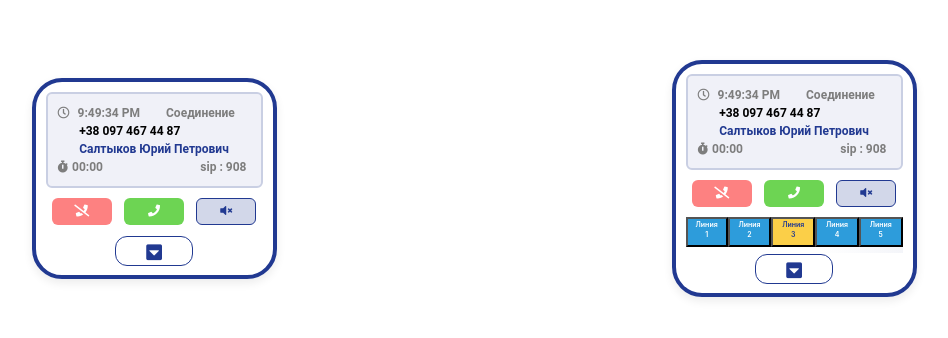
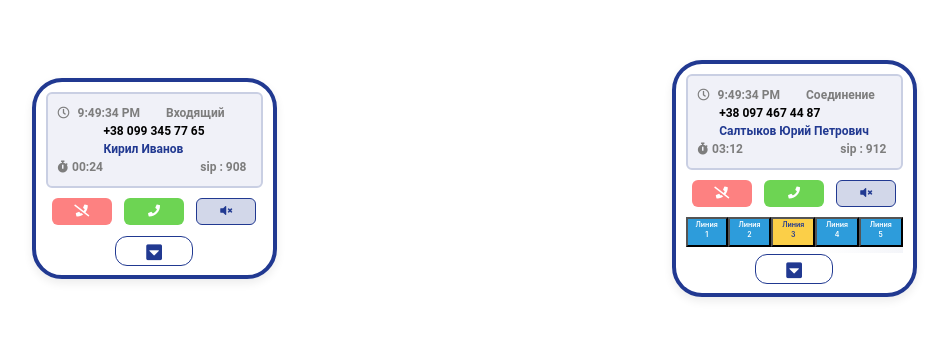
Before and after one commit to Zaitsev-Aleksandr/Soft-Phone-React, a React (Create React App) app: page / in a window 1280 px wide. Shown: the part 222-560 px from the top of the page, without its empty margins (166-1114 px from the left). Built offline with nearby package versions, Linux system fonts and the light colour scheme.

Commit message:
from pochaina

```diff
--- a/src/Components/Main/Main.js
+++ b/src/Components/Main/Main.js
@@ -2,31 +2,62 @@ import React from "react";
 import "./main.scss";
 
 import FotterButtonGrope from "./VisualPanel/visualPanelComponents/footerButtongroup";
-import VirtualMonitorBlock from "./VisualPanel/visualPanelComponents/DisplayInfoBlock/VirtualMonitorBlock";
-import ButtonBlock from "./VisualPanel/visualPanelComponents/ButtonBlock/ButtonBlock";
+import ButtonBlock from "./VisualPanel/ButtonBlock/ButtonBlock";
 import IncomingButtonBlock   from "./keyboardBlock/KeyboardWrapper/keyboardWrapperBlocks/IncomingLineButtons/IncomingButtonBlock";
 import MainButtonBlock from "./keyboardBlock/KeyboardWrapper/keyboardWrapperBlocks/MainButtons/MainButtonBlock";
 import NawBarDuttonBlock from "./keyboardBlock/KeyboardWrapper/keyboardWrapperBlocks/NawBarButton/NawBarButton";
+import CommonSpan from "./VisualPanel/visualPanelComponents/DisplayInfoBlock/input/CommonSpan";
+import Callinfo from "./VisualPanel/visualPanelComponents/DisplayInfoBlock/input/Callinfo";
 
 
 function Main() {
     return (
         <>
             <div className="main-wrapper d-flex flex-column justify-content-around position-relative">
-                <VirtualMonitorBlock/>
+                <div  className="virtual-monitor-block overflow-hidden d-flex flex-column align-items-center justify-content-between h-100 ">
+
+                    <div className="timer-input d-flex flex-nowrap align-items-center w-100">
+                        <i className="far fa-clock mr-1"/>
+                        <CommonSpan className="local-time-value" clientValue={new Date().toLocaleTimeString()}/>
+                        <CommonSpan className="time-value" clientValue="Входящий"/>
+                    </div>
+
+                    <Callinfo clientNumber="+38 099 345 77 65" clientName="Кирил Иванов"/>
+
+                    <div className="timer-input d-flex flex-nowrap align-items-center w-100">
+                        <i className="fas fa-stopwatch"/>
+                        <CommonSpan className="time-value" clientValue="00:24"/>
+                        <CommonSpan className={"text-nowrap text-right"} clientValue="sip : 908"/>
+                    </div>
+                </div>
                 <ButtonBlock/>
                 <div className="keyboard-wrapper d-flex flex-wrap">
-                    <IncomingButtonBlock/>
-                    <MainButtonBlock/>
-                    <NawBarDuttonBlock/>
+                    <IncomingButtonBlock />
+                    <MainButtonBlock />
+                    <NawBarDuttonBlock />
                 </div>
-              <FotterButtonGrope/>
+              <FotterButtonGrope />
             </div>
 
             <div className="main-wrapper d-flex flex-column justify-content-around position-relative">
-                <VirtualMonitorBlock/>
-                <ButtonBlock/>
-                <IncomingButtonBlock/>
+                <div  className="virtual-monitor-block overflow-hidden d-flex flex-column align-items-center justify-content-between h-100 ">
+
+                    <div className="timer-input d-flex flex-nowrap align-items-center w-100">
+                        <i className="far fa-clock mr-1"/>
+                        <CommonSpan className="local-time-value" clientValue={new Date().toLocaleTimeString()}/>
+                        <CommonSpan className="time-value" clientValue="Соединение"/>
+                    </div>
+
+                    <Callinfo clientNumber="+38 097 467 44 87" clientName="Салтыков Юрий Петрович"/>
+
+                    <div className="timer-input d-flex flex-nowrap align-items-center w-100">
+                        <i className="fas fa-stopwatch"/>
+                        <CommonSpan className="time-value" clientValue="03:12"/>
+                        <CommonSpan className={"text-nowrap text-right"} clientValue="sip : 912"/>
+                    </div>
+                </div>
+                <ButtonBlock />
+                <IncomingButtonBlock />
                 <div className="keyboard-wrapper d-flex flex-wrap">
                     <MainButtonBlock/>
                     <NawBarDuttonBlock/>
--- a/src/Components/Main/VisualPanel/visualPanelComponents/ButtonBlock/ButtonBlock.js
+++ b/src/Components/Main/VisualPanel/ButtonBlock/ButtonBlock.js
@@ -1,5 +1,5 @@
 import React from "react";
-import Button from "../../../../../CommonComponens/Button"
+import Button from "../../../../CommonComponens/Button"
 import "./style.scss"
 
 function ButtonBlock() {
--- a/src/Components/Main/VisualPanel/visualPanelComponents/DisplayInfoBlock/VirtualMonitorBlock.js
+++ /dev/null
@@ -1,28 +0,0 @@
-import React from "react";
-import "./virtualMonitorBlock.scss";
-import Callinfo from "./input/Callinfo"
-import CommonSpan from "./input/CommonSpan";
-
-const VirtualMonitorBlock = () => {
-    return (
-        <div  className="virtual-monitor-block overflow-hidden d-flex flex-column align-items-center justify-content-between h-100 ">
-
-            <div className="timer-input d-flex flex-nowrap align-items-center w-100">
-                <i className="far fa-clock mr-1"/>
-                <CommonSpan className="local-time-value" clientValue={new Date().toLocaleTimeString()}/>
-                <CommonSpan className="time-value" clientValue="Соединение"/>
-            </div>
-
-            <Callinfo clientNumber="+38 097 467 44 87" clientName="Салтыков Юрий Петрович"/>
-
-            <div className="timer-input d-flex flex-nowrap align-items-center w-100">
-                <i className="fas fa-stopwatch"/>
-                <CommonSpan className="time-value" clientValue="00:00"/>
-                <CommonSpan className={"text-nowrap text-right"} clientValue="sip : 908"/>
-            </div>
-        </div>
-    )
-};
-
-
-export default VirtualMonitorBlock
--- a/src/Components/Main/main.scss
+++ b/src/Components/Main/main.scss
@@ -8,10 +8,9 @@
   padding: 10px ;
   overflow: hidden;
   .keyboard-wrapper {
-    height: 0;
+    max-height: 0;
     overflow: hidden;
     transition: 0.3s;
-
 
     .main-button-block {
       width: 230px;
@@ -43,12 +42,12 @@
     }
 
     .navigation-button {
-      width: 60px;
+      width: 67px;
       height: 30px;
       box-sizing: border-box;
       border-radius: 6px;
       font-weight: 600;
-      font-size: 10px;
+      font-size: 9px;
       border: 1px solid #213991;
       background-color: rgba(33, 57, 145, 0.2);
       cursor: pointer;
@@ -59,7 +58,7 @@
       }
     }
     &.open{
-      height: 260px;
+      max-height: 260px;
       transition: 0.3s;
     }
   }
@@ -84,3 +83,11 @@
     }
   }
 }
+.virtual-monitor-block{
+  background-color:  #F0F1F8;
+  border: 2px solid #C9CFE3;
+  height: 110px;
+  border-radius: 6px;
+  padding: 10px 10px;
+  @import "VisualPanel/visualPanelComponents/DisplayInfoBlock/input/inputOutput";
+}
```
Also changed, not shown: src/Components/Main/VisualPanel/VisualPanel.js (deleted, +0 -15 lines), src/Components/Main/VisualPanel/ButtonBlock/style.scss (renamed from src/Components/Main/VisualPanel/visualPanelComponents/ButtonBlock/style.scss).
